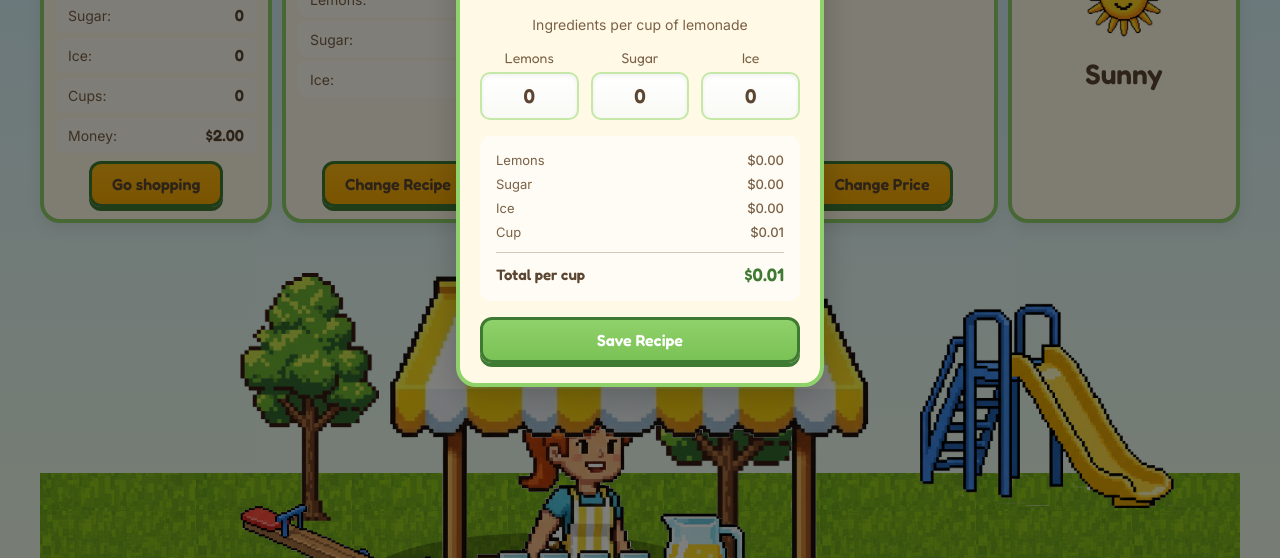
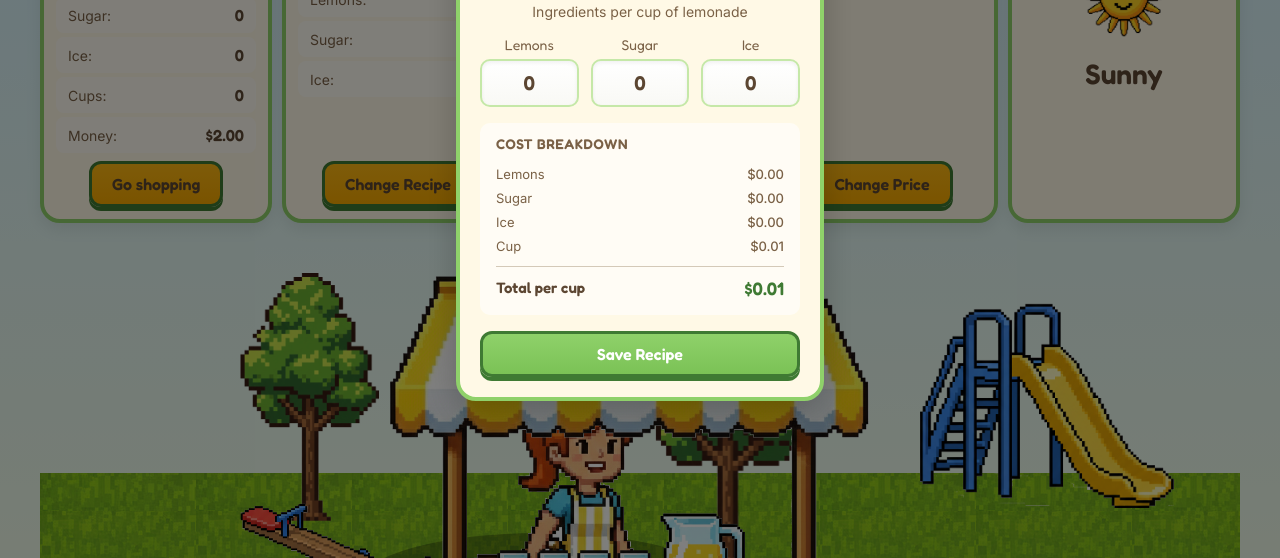
Before and after one commit to codegirl-007/lemonade-stand, a website with bundled scripts: page index.html in a window 1280 px wide. Both pictures are taken after a click on the button "Change Recipe". Shown: the part 242-800 px from the top of the page. Built offline with nearby package versions, Linux system fonts and the light colour scheme.

Commit message:
add header to cost breakdown

```diff
--- a/index.html
+++ b/index.html
@@ -167,6 +167,7 @@
           </div>
         </div>
         <div class="recipe_cost_breakdown">
+          <h3 class="cost_breakdown">Cost Breakdown</h3>
           <div class="recipe_cost_row">
             <span>Lemons</span>
             <span class="recipe_cost_item" data-cost="lemons">$0.00</span>
--- a/style.css
+++ b/style.css
@@ -681,6 +681,16 @@ canvas {
   margin: 16px 0;
 }
 
+.cost_breakdown {
+  font-family: 'Fredoka', sans-serif;
+  font-size: 14px;
+  font-weight: 600;
+  color: #7A6146;
+  margin: 0 0 10px;
+  text-transform: uppercase;
+  letter-spacing: 0.5px;
+}
+
 .recipe_cost_row {
   display: flex;
   justify-content: space-between;
```
